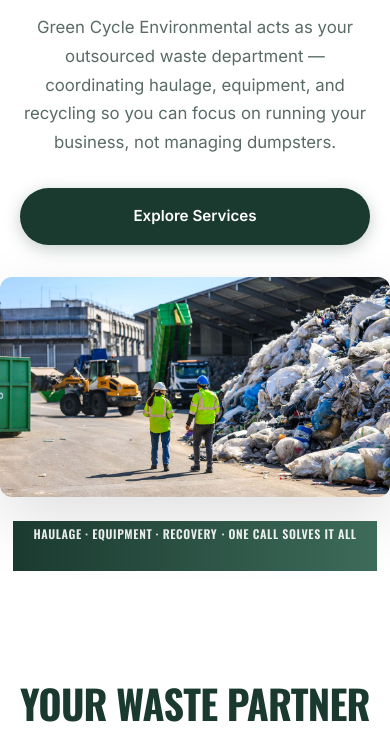
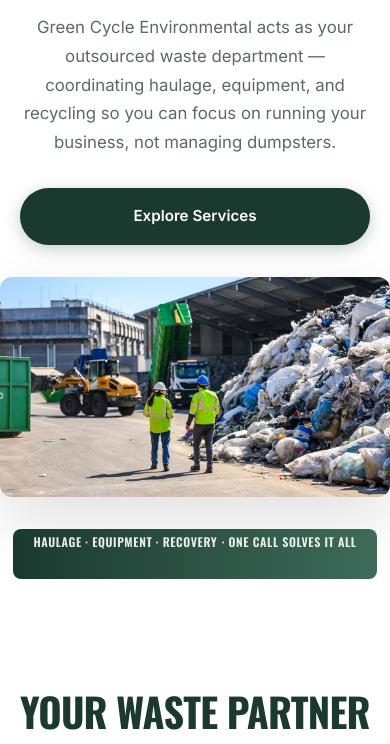
Before and after one commit to Sahiljain-dt/GreenCycle-Environmental, a plain HTML site: page index.html in a window 390 px wide. Shown: the part 315-1059 px from the top of the page. Drawn offline with nearby package versions, Linux system fonts and the light colour scheme.

Commit message:
Add spacing and rounded corners to mobile green banner

```diff
--- a/css/styles.css
+++ b/css/styles.css
@@ -857,10 +857,11 @@ button {
     height: auto;
     min-height: 50px;
     padding: 0.75rem var(--container-padding);
-    margin-top: 1.5rem;
+    margin-top: 2rem;
     background: linear-gradient(90deg, var(--green-800) 0%, var(--green-600) 100%);
     z-index: 1;
     justify-content: center;
+    border-radius: 8px;
   }
 
   .diagonal-content {
```
Also changed, not shown: mobile_overlap_check.png (added).
